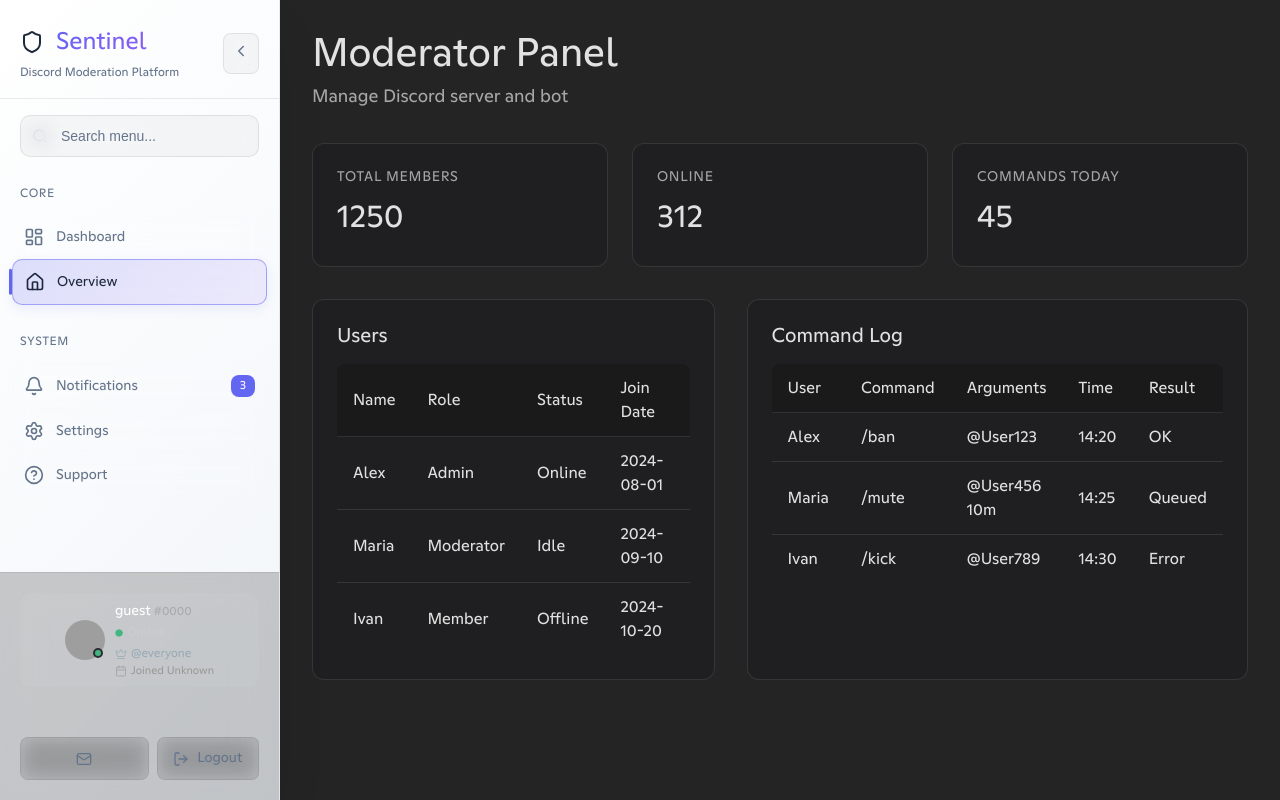
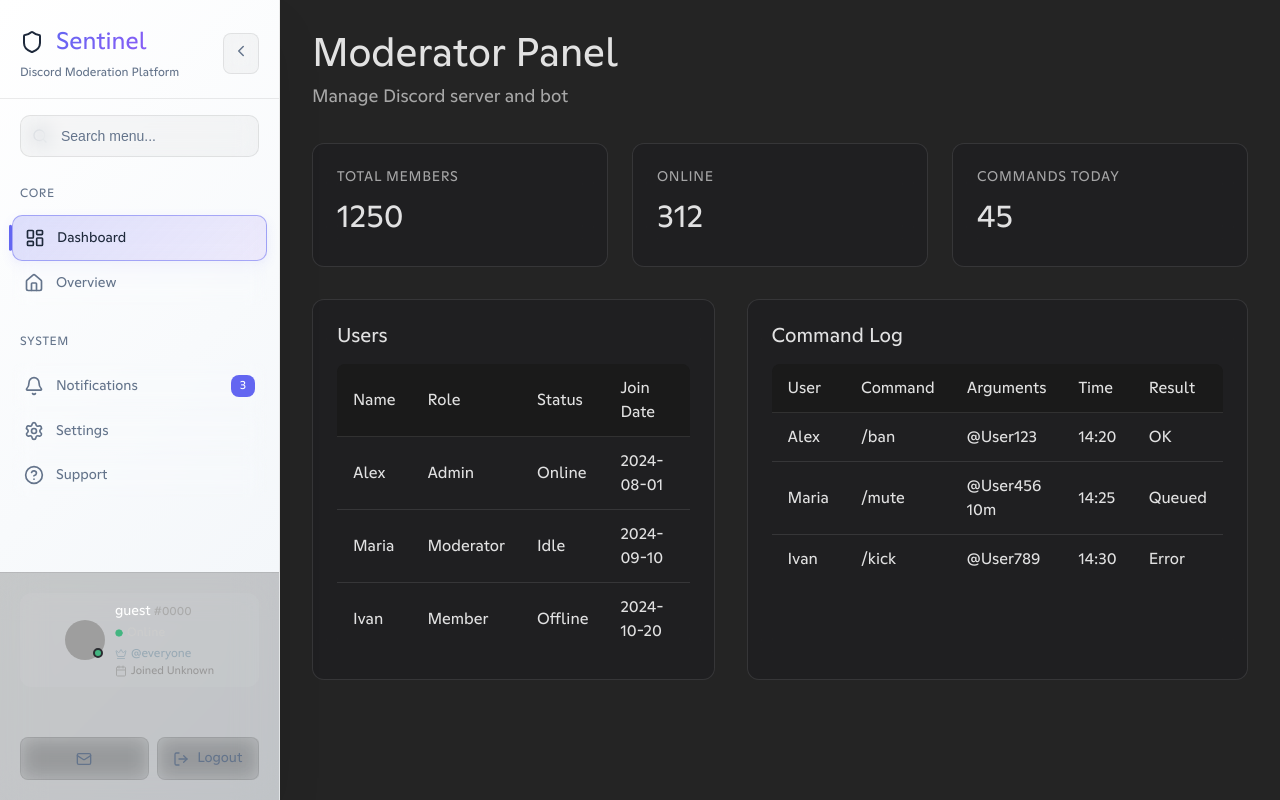
Before and after one commit to extree-dev/website.discord, a React (Vite) app: page /dashboard in a window 1280 px wide. Built offline with nearby package versions, Linux system fonts and the light colour scheme; grey boxes are pictures that could not be loaded.

Commit message:
fix /dashboard/dashboard bag

```diff
--- a/src/components/Saidbar.tsx
+++ b/src/components/Saidbar.tsx
@@ -203,7 +203,6 @@ const Sidebar: React.FC<SidebarProps> = ({
 }) => {
     const navigate = useNavigate();
     const location = useLocation();
-    const [active, setActive] = useState<SidebarId>(externalActive ?? "overview");
     const [collapsed, setCollapsed] = useState<boolean>(initialCollapsed);
     const [searchQuery, setSearchQuery] = useState<string>("");
     const [hoverTip, setHoverTip] = useState<{ text: string; position: number } | null>(null);
@@ -211,6 +210,40 @@ const Sidebar: React.FC<SidebarProps> = ({
     const [isLoggingOut, setIsLoggingOut] = useState<boolean>(false);
     const [jwtUser, setJwtUser] = useState<ExtendedUserFromToken | null>(null);
     const [loadingUser, setLoadingUser] = useState<boolean>(true);
+
+    const getActiveIdFromPath = useCallback((): SidebarId => {
+        const path = location.pathname;
+
+        // Извлекаем последнюю часть пути
+        const pathSegments = path.split('/').filter(segment => segment);
+
+        // Если путь заканчивается на /dashboard, то это dashboard
+        if (pathSegments.length === 1 && pathSegments[0] === 'dashboard') {
+            return 'dashboard';
+        }
+
+        const currentSection = pathSegments[pathSegments.length - 1] as SidebarId;
+
+        // Проверяем, существует ли такой ID в нашем меню
+        const isValidId = MENU_STRUCTURE.some(item => item.id === currentSection);
+
+        const activeId = isValidId ? currentSection : 'overview';
+
+        return activeId;
+    }, [location.pathname]);
+
+    const [active, setActive] = useState<SidebarId>(() => {
+        // Если передан externalActive, используем его, иначе определяем из URL
+        return externalActive ?? getActiveIdFromPath();
+    });
+
+    // Эффект для обновления активного состояния при изменении URL
+    useEffect(() => {
+        if (externalActive === undefined) {
+            const newActive = getActiveIdFromPath();
+            setActive(newActive);
+        }
+    }, [location.pathname, externalActive, getActiveIdFromPath]);
 
     const containerRef = useRef<HTMLDivElement>(null);
     const itemRefs = useRef<(HTMLButtonElement | null)[]>([]);
@@ -333,7 +366,9 @@ const Sidebar: React.FC<SidebarProps> = ({
         if (item.path) {
             window.location.href = item.path;
         } else {
-            navigate(`/dashboard/${id}`);
+            // Исправляем логику навигации чтобы избежать дублирования
+            const targetPath = id === 'dashboard' ? '/dashboard' : `/dashboard/${id}`;
+            navigate(targetPath);
         }
     }, [externalActive, onNavigate, navigate]);
 
```
